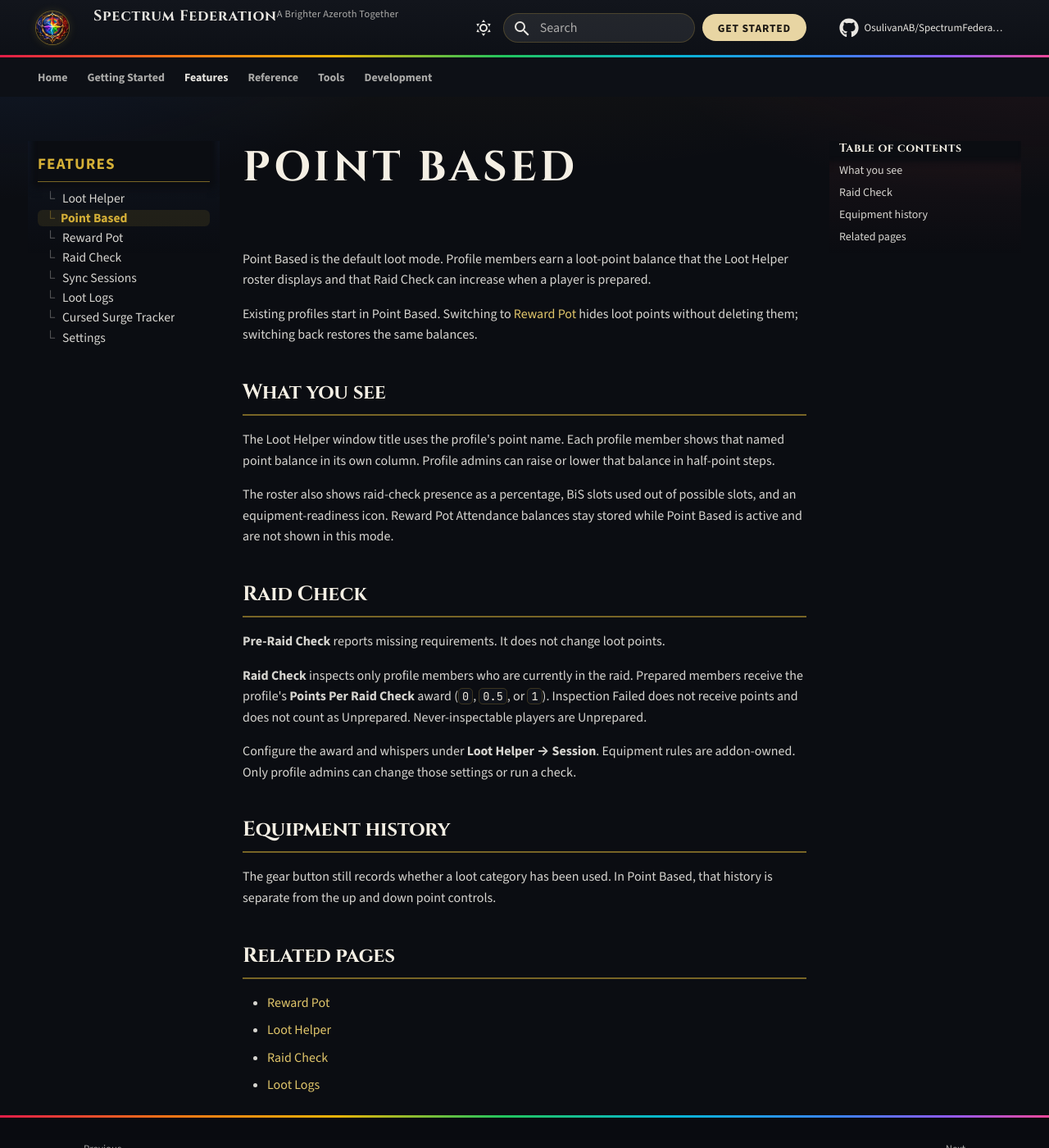
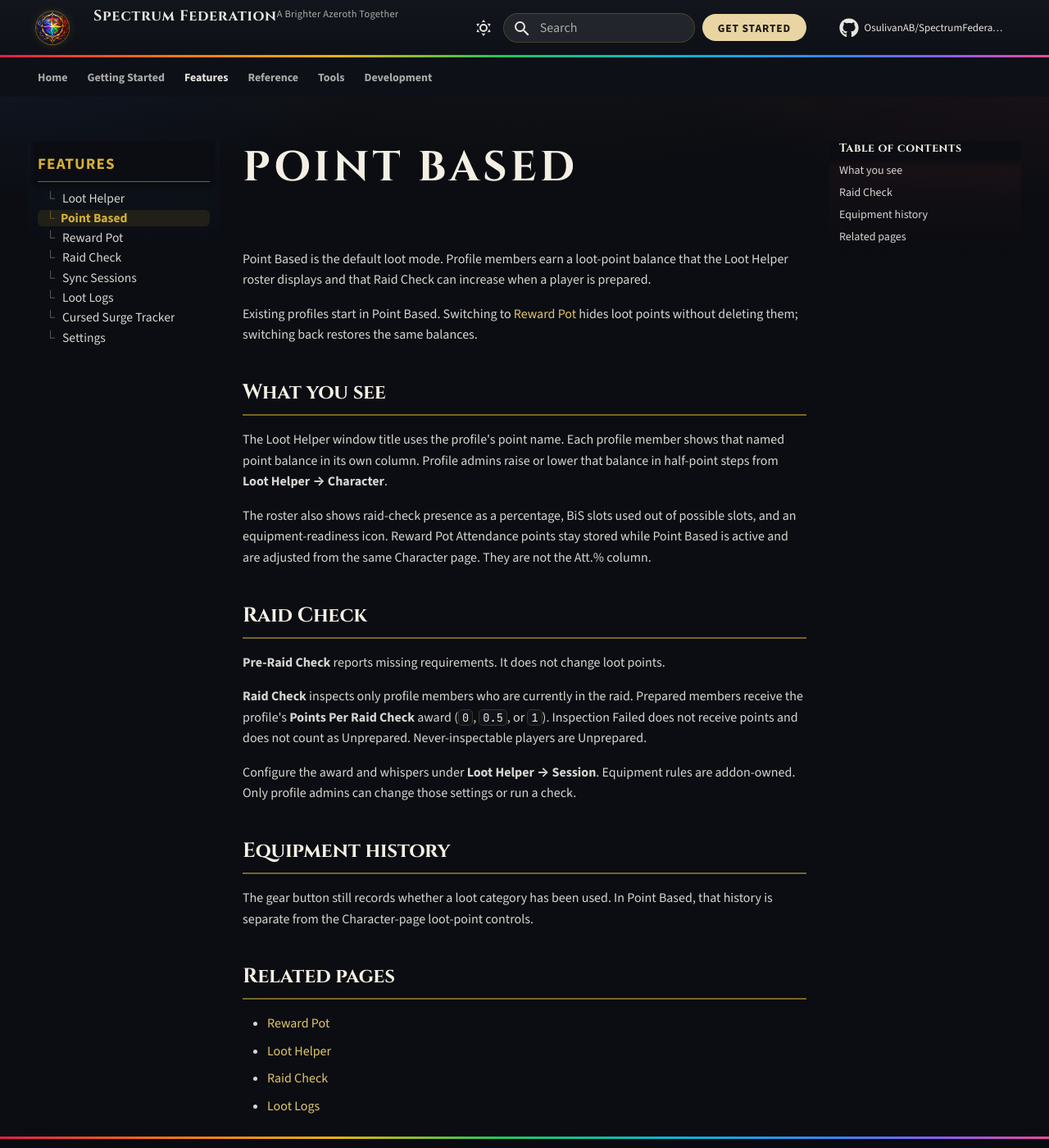
Before and after one commit to OsulivanAB/SpectrumFederation, an MkDocs documentation site: the page built from docs/features/point-based.md, in a window 1280 px wide and 1400 px high. Shown: the whole window at 82% size. Built offline with MkDocs 1.6.1 and Material for MkDocs 9.7.7, drawn with Linux system fonts in a browser that asks for light colours; comment, search, counter and statistics services are not loaded.

Commit message:
feat: move roster balance arrows to Character settings
Remove Loot Helper roster up/down arrows so Att.% is not confused
with Reward Pot Attendance points. Admins now add or remove
Attendance points and loot points from Loot Helper → Character.

Co-authored-by: anthony.r.bahl <anthony.r.bahl@gmail.com>

```diff
--- a/docs/features/point-based.md
+++ b/docs/features/point-based.md
@@ -6,9 +6,9 @@ Existing profiles start in Point Based. Switching to [Reward Pot](reward-pot.md)
 
 ## What you see
 
-The Loot Helper window title uses the profile's point name. Each profile member shows that named point balance in its own column. Profile admins can raise or lower that balance in half-point steps.
+The Loot Helper window title uses the profile's point name. Each profile member shows that named point balance in its own column. Profile admins raise or lower that balance in half-point steps from **Loot Helper → Character**.
 
-The roster also shows raid-check presence as a percentage, BiS slots used out of possible slots, and an equipment-readiness icon. Reward Pot Attendance balances stay stored while Point Based is active and are not shown in this mode.
+The roster also shows raid-check presence as a percentage, BiS slots used out of possible slots, and an equipment-readiness icon. Reward Pot Attendance points stay stored while Point Based is active and are adjusted from the same Character page. They are not the Att.% column.
 
 ## Raid Check
 
@@ -20,7 +20,7 @@ Configure the award and whispers under **Loot Helper → Session**. Equipment ru
 
 ## Equipment history
 
-The gear button still records whether a loot category has been used. In Point Based, that history is separate from the up and down point controls.
+The gear button still records whether a loot category has been used. In Point Based, that history is separate from the Character-page loot-point controls.
 
 ## Related pages
 
```
Also changed, not shown: docs/development/loot-helper/index.md (+1 -1 lines), docs/features/loot-helper.md (+1 -1 lines), docs/features/reward-pot.md (+2 -2 lines), docs/getting-started.md (+3 -2 lines), 4 other files.
